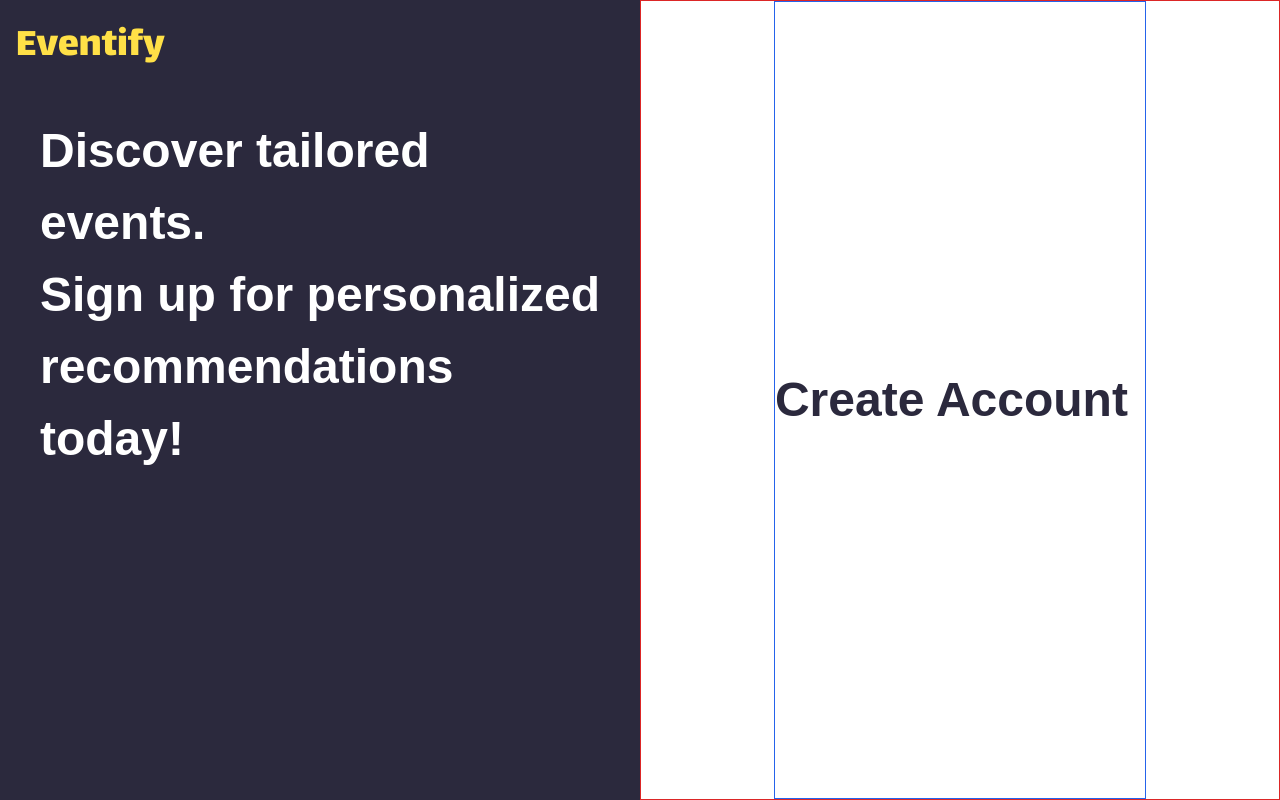
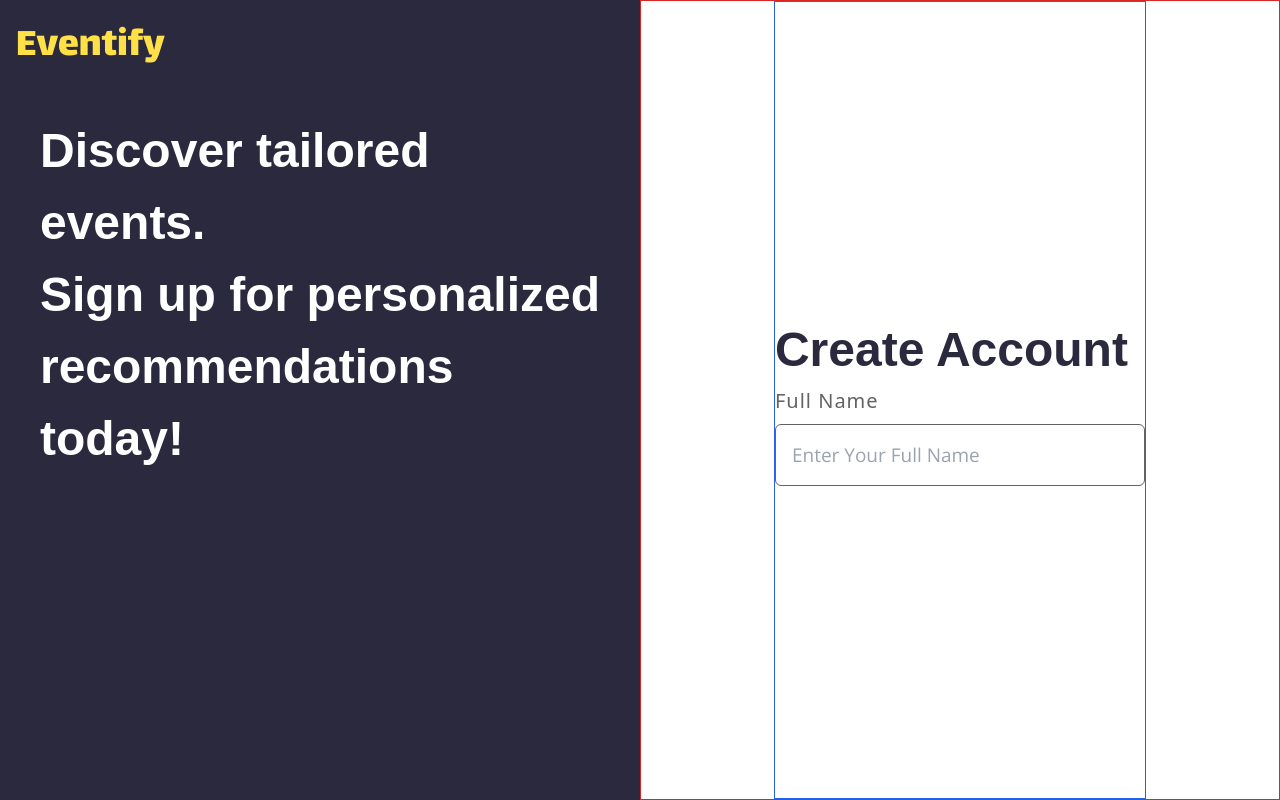
Before and after one commit to guvenfazli/Eventify, a Next.js app in the folder client/: page / in a window 1280 px wide. Built offline with nearby package versions, Linux system fonts and the light colour scheme.

Commit message:
feat: re-usable authLabels and authInputs created for Authentication Form. Style Given.

```diff
--- /dev/null
+++ b/client/components/authenticationPage/authFormInput.tsx
@@ -0,0 +1,11 @@
+interface ComponentProps {
+  type: string,
+  placeHolder: string,
+  name: string
+}
+
+export default function AuthFormInput({ type, placeHolder, name }: ComponentProps) {
+  return (
+    <input className="p-4 border text-[19px] rounded-md border-[#636363] w-full outline-none " type={type} placeholder={placeHolder} name={name} />
+  )
+}
--- /dev/null
+++ b/client/components/authenticationPage/authFormLabel.tsx
@@ -0,0 +1,10 @@
+interface ComponentProps {
+  children: string,
+  htmlFor: string,
+}
+
+export default function AuthFormLabel({ htmlFor, children }: ComponentProps) {
+  return (
+    <label htmlFor={htmlFor} className="text-[20px] font-sans text-[#636363] tracking-wider">{children}</label>
+  )
+}
--- a/client/components/authenticationPage/register/createAccountForm.tsx
+++ b/client/components/authenticationPage/register/createAccountForm.tsx
@@ -0,0 +1,13 @@
+import AuthFormLabel from "../authFormLabel"
+import AuthFormInput from "../authFormInput"
+
+export default function CreateAccountForm() {
+  return (
+    <form className="flex flex-col justify-start w-full items-start">
+      <div className="flex flex-col w-full gap-2">
+        <AuthFormLabel htmlFor="name">Full Name</AuthFormLabel>
+        <AuthFormInput name="name" placeHolder="Enter Your Full Name" type="text"/>
+      </div>
+    </form>
+  )
+}
--- a/client/components/authenticationPage/register/registerSection.tsx
+++ b/client/components/authenticationPage/register/registerSection.tsx
@@ -1,3 +1,4 @@
+import CreateAccountForm from "./createAccountForm"
 export default function RegisterSection() {
   return (
     <div className="flex justify-center items-start w-1/2 border border-red-600 h-screen">
@@ -6,7 +7,9 @@ export default function RegisterSection() {
           <p>Create Account</p>
         </div>
 
-
+        <div className="flex w-full items-center justify-startfont-monster">
+          <CreateAccountForm />
+        </div>
       </div>
     </div>
   )
```
